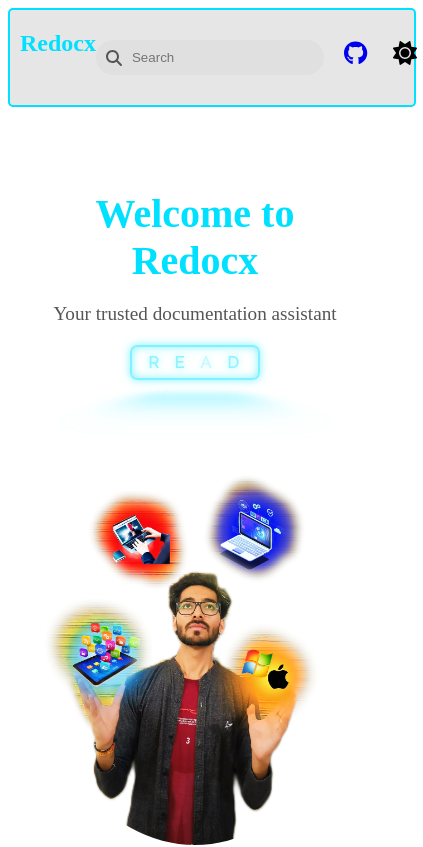
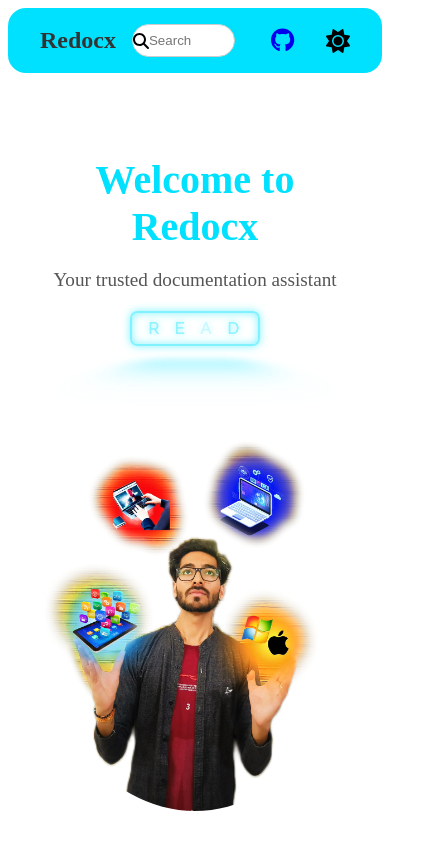
Before and after one commit to ritikgupta06/redocx, a Next.js app: page / in a window 390 px wide. Shown: the top 847 px of the page, 423 px wide, since content can reach past the window. Built offline with nearby package versions, Linux system fonts and the light colour scheme.

Commit message:
nav fixed

```diff
--- a/src/styles/navbar.module.css
+++ b/src/styles/navbar.module.css
@@ -1,49 +1,57 @@
+/* navbar.module.css */
+
 .navbar {
   display: flex;
+  align-items: center;
   justify-content: space-between;
-  align-items: center;
-  padding: 20px 20px 20px 10px;
-  border: 2px solid #00E0FF;
-  background-color: rgba(212, 212, 212, 0.576);
-  border-radius: 5px;
-  position: relative; /* Added to ensure z-index works */
-  z-index: 10; /* Higher z-index value to bring it above the sidebar */
-  width: 100%;
+  padding: 1rem 2rem;
+  background-color: #00E0FF; /* Light background color */
+  color: #333333; /* Dark text color */
+  transition: background-color 0.3s ease, color 0.3s ease;
+  border-radius: 18px;
 }
 
-/* Add other styles as needed */
+.navbar.dark {
+  background-color: #00E0FF; /* Dark background color */
+  color: #fff; /* Light text color */
+}
+
 .logo {
   font-size: 1.5rem;
   font-weight: bold;
-  color: #00E0FF;
 }
 
 .searchForm {
-  display: flex;
-  flex-grow: 1;
-  justify-content: center;
+  flex: 1;
+  margin: 0 1rem;
+
 }
 
 .searchWrapper {
   display: flex;
   align-items: center;
-  background-color: #e0e0e0;
-  border-radius: 20px;
-  padding: 5px 10px;
-}
-
-.searchIcon {
-  margin-right: 5px;
-  color: #555;
+  position: relative;
 
 }
 
 .searchInput {
-  border: none;
-  background-color: transparent;
+  width: 50%;
+  padding: 0.5rem 2rem 0.5rem 1rem; /* Add padding for the search input */
+  border: 1px solid #ccc; /* Light border color */
+  border-radius: 4px;
   outline: none;
-  padding: 5px;
+  transition: border-color 0.3s ease;
+  border-radius: 20px;
+}
 
+.searchInput:focus {
+  border-color: #ffa600; /* Border color on focus */
+}
+
+.searchIcon {
+  position: absolute;
+  left: 1px;
+  color: #000000; /* Icon color */
 }
 
 .icons {
@@ -53,60 +61,35 @@
 
 .icon {
   font-size: 1.5rem;
-  margin-left: 20px;
-  cursor: pointer;
+  margin-left: 1rem;
+  color: inherit; /* Use current text color */
+  transition: color 0.3s ease;
+}
+
+.icon:hover {
+  color: #f39a00; /* Change color on hover */
 }
 
 .toggleButton {
+  display: flex;
+  align-items: center;
   background: none;
   border: none;
   cursor: pointer;
+  padding: 0;
+  margin-left: 1rem;
 }
 
-.dark {
-  background-color: #18191b;
-  color: white;
+.toggleButton.lightButton {
+  color: #000; /* Light mode button color */
 }
 
-.dark .logo {
-  color: #00E0FF;
+.toggleButton.darkButton {
+  color: #fff; /* Dark mode button color */
 }
 
-.dark .searchWrapper {
-  background-color: #00E0FF;
+/* Optional: Add styles for dark mode in the body */
+.dark {
+  background-color: #121212; /* Dark background for the body */
+  color: #ffffff; /* Light text color for the body */
 }
-
-.dark .searchInput {
-  color: rgb(0, 0, 0);
-}
-
-.lightButton {
-  color: #000000;
-}
-
-.darkButton {
-  color: #fff;
-}
-
-/* Mobile responsiveness */
-@media (max-width: 768px) {
-  .navbar {
-    flex-direction: row; /* Stack items vertically on smaller screens */
-    align-items: flex-start;
-  }
-
-  .searchForm {
-    margin: 10px 0;
-    width: 100%;
-  }
-
-  .icons {
-    width: 100%;
-    justify-content: space-between; /* Space icons evenly on mobile */
-    margin-top: 10px;
-  }
-
-  .toggleButton {
-    margin-left: auto; /* Align toggle button to the right */
-  }
-}
```
